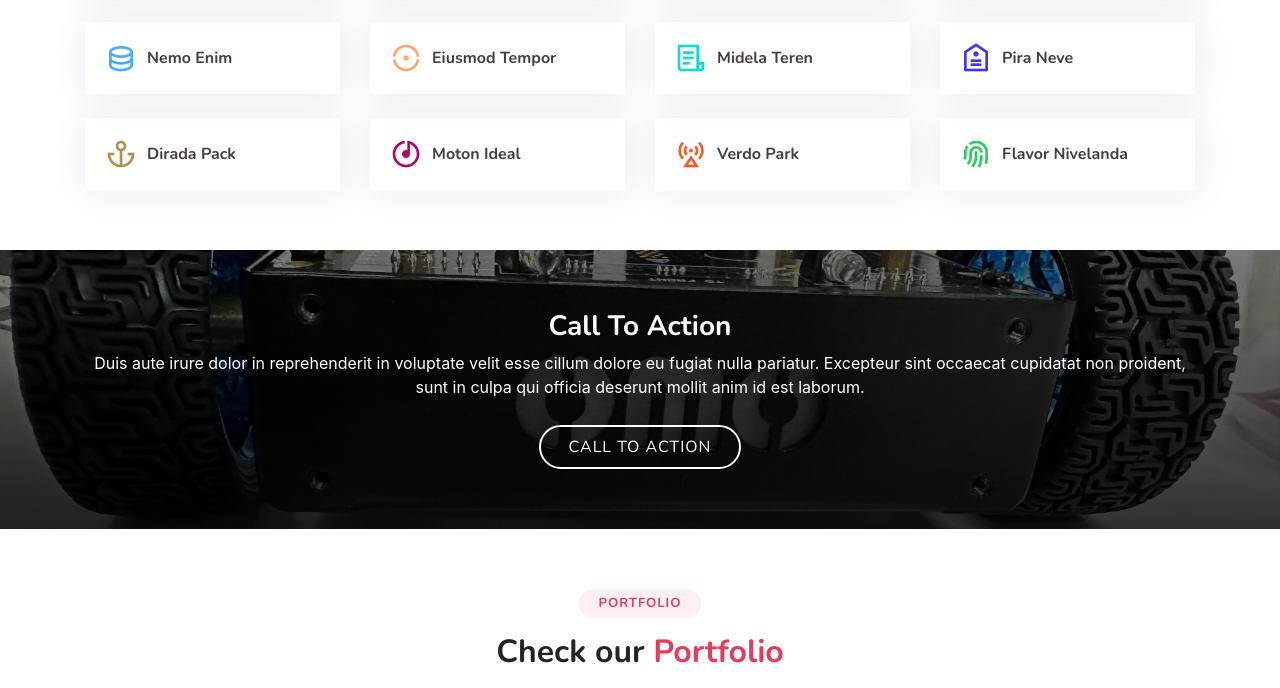
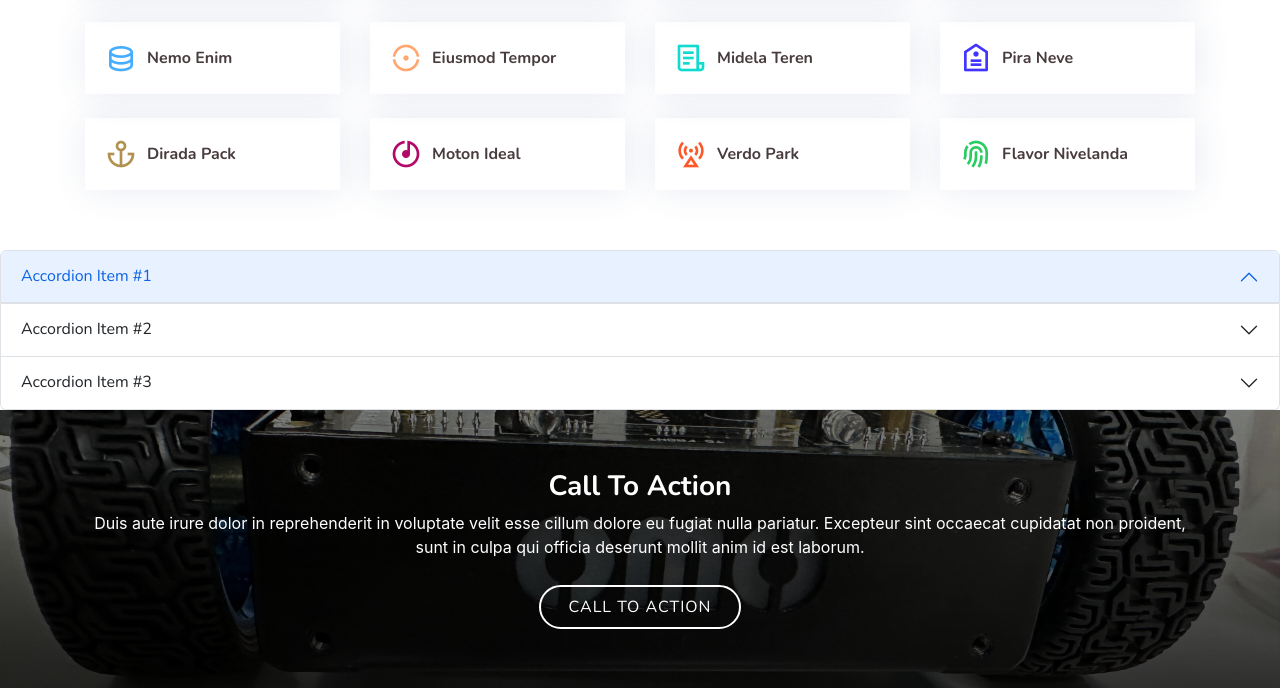
Before and after one commit to zmzm3301/mini_second, a Django app: page / in a window 1280 px wide. Shown: the part 2060-2748 px from the top of the page. Run offline with Django 4.2, Linux system fonts and the light colour scheme; data comes from the database, SQL or seed files in the repository; some libraries are stand-ins or nearby versions.

Commit message:
아코디언 이슈 해결

```diff
--- /dev/null
+++ b/webapp/templates/webapp/accordion_test.html
@@ -0,0 +1,38 @@
+<div class="accordion" id="accordionExample">
+  <div class="accordion-item">
+    <h2 class="accordion-header" id="headingOne">
+      <button class="accordion-button" type="button" data-bs-toggle="collapse" data-bs-target="#collapseOne" aria-expanded="false" aria-controls="collapseOne">
+        Accordion Item #1
+      </button>
+    </h2>
+    <div id="collapseOne" class="accordion-collapse collapse" aria-labelledby="headingOne" data-bs-parent="#accordionExample">
+      <div class="accordion-body">
+        <strong>This is the first item's accordion body.</strong> It is shown by default, until the collapse plugin adds the appropriate classes that we use to style each element. These classes control the overall appearance, as well as the showing and hiding via CSS transitions. You can modify any of this with custom CSS or overriding our default variables. It's also worth noting that just about any HTML can go within the <code>.accordion-body</code>, though the transition does limit overflow.
+      </div>
+    </div>
+  </div>
+  <div class="accordion-item">
+    <h2 class="accordion-header" id="headingTwo">
+      <button class="accordion-button collapsed" type="button" data-bs-toggle="collapse" data-bs-target="#collapseTwo" aria-expanded="false" aria-controls="collapseTwo">
+        Accordion Item #2
+      </button>
+    </h2>
+    <div id="collapseTwo" class="accordion-collapse collapse" aria-labelledby="headingTwo" data-bs-parent="#accordionExample">
+      <div class="accordion-body">
+        <strong>This is the second item's accordion body.</strong> It is hidden by default, until the collapse plugin adds the appropriate classes that we use to style each element. These classes control the overall appearance, as well as the showing and hiding via CSS transitions. You can modify any of this with custom CSS or overriding our default variables. It's also worth noting that just about any HTML can go within the <code>.accordion-body</code>, though the transition does limit overflow.
+      </div>
+    </div>
+  </div>
+  <div class="accordion-item">
+    <h2 class="accordion-header" id="headingThree">
+      <button class="accordion-button collapsed" type="button" data-bs-toggle="collapse" data-bs-target="#collapseThree" aria-expanded="false" aria-controls="collapseThree">
+        Accordion Item #3
+      </button>
+    </h2>
+    <div id="collapseThree" class="accordion-collapse collapse" aria-labelledby="headingThree" data-bs-parent="#accordionExample">
+      <div class="accordion-body">
+        <strong>This is the third item's accordion body.</strong> It is hidden by default, until the collapse plugin adds the appropriate classes that we use to style each element. These classes control the overall appearance, as well as the showing and hiding via CSS transitions. You can modify any of this with custom CSS or overriding our default variables. It's also worth noting that just about any HTML can go within the <code>.accordion-body</code>, though the transition does limit overflow.
+      </div>
+    </div>
+  </div>
+</div>
--- a/webapp/templates/webapp/info_list.html
+++ b/webapp/templates/webapp/info_list.html
@@ -37,7 +37,6 @@
     ======================================================== -->
 
     <link rel="stylesheet" href="{% static 'webapp/bootstrap/bootstrap.min.css' %}" media="screen">
-
     <link href="https://fonts.googleapis.com/css2?family=Lato&display=swap" rel="stylesheet">
     <link href="https://fonts.googleapis.com/css2?family=Cormorant+Garamond:wght@500&display=swap" rel="stylesheet">
 
@@ -54,6 +53,7 @@
     {% include 'webapp/about.html' %}
     {% include 'webapp/services.html' %}
     {% include 'webapp/features.html' %}
+    {% include 'webapp/accordion_test.html' %}
     {% include 'webapp/cta.html' %}
     {% include 'webapp/portfolio.html' %}
     {% include 'webapp/pricing.html' %}
@@ -68,9 +68,8 @@
 <a href="#" class="back-to-top d-flex align-items-center justify-content-center"><i
         class="bi bi-arrow-up-short"></i></a>
 
+<!--modals-->
 {% include 'webapp/omo_modal.html' %}
-
-
 {% include 'webapp/login_modal.html' %}
 {% include 'webapp/logout_modal.html' %}
 
@@ -153,14 +152,8 @@
 
 
 <script src="https://kit.fontawesome.com/49d0ed2e0e.js" crossorigin="anonymous"></script>
-<script src="https://cdn.jsdelivr.net/npm/bootstrap@5.1.3/dist/js/bootstrap.bundle.min.js"
-        integrity="sha384-ka7Sk0Gln4gmtz2MlQnikT1wXgYsOg+OMhuP+IlRH9sENBO0LRn5q+8nbTov4+1p"
-        crossorigin="anonymous"></script>
 <script src="https://cdn.jsdelivr.net/npm/@popperjs/core@2.10.2/dist/umd/popper.min.js"
         integrity="sha384-7+zCNj/IqJ95wo16oMtfsKbZ9ccEh31eOz1HGyDuCQ6wgnyJNSYdrPa03rtR1zdB"
-        crossorigin="anonymous"></script>
-<script src="https://cdn.jsdelivr.net/npm/bootstrap@5.1.3/dist/js/bootstrap.min.js"
-        integrity="sha384-QJHtvGhmr9XOIpI6YVutG+2QOK9T+ZnN4kzFN1RtK3zEFEIsxhlmWl5/YESvpZ13"
         crossorigin="anonymous"></script>
 
 <script>
```
